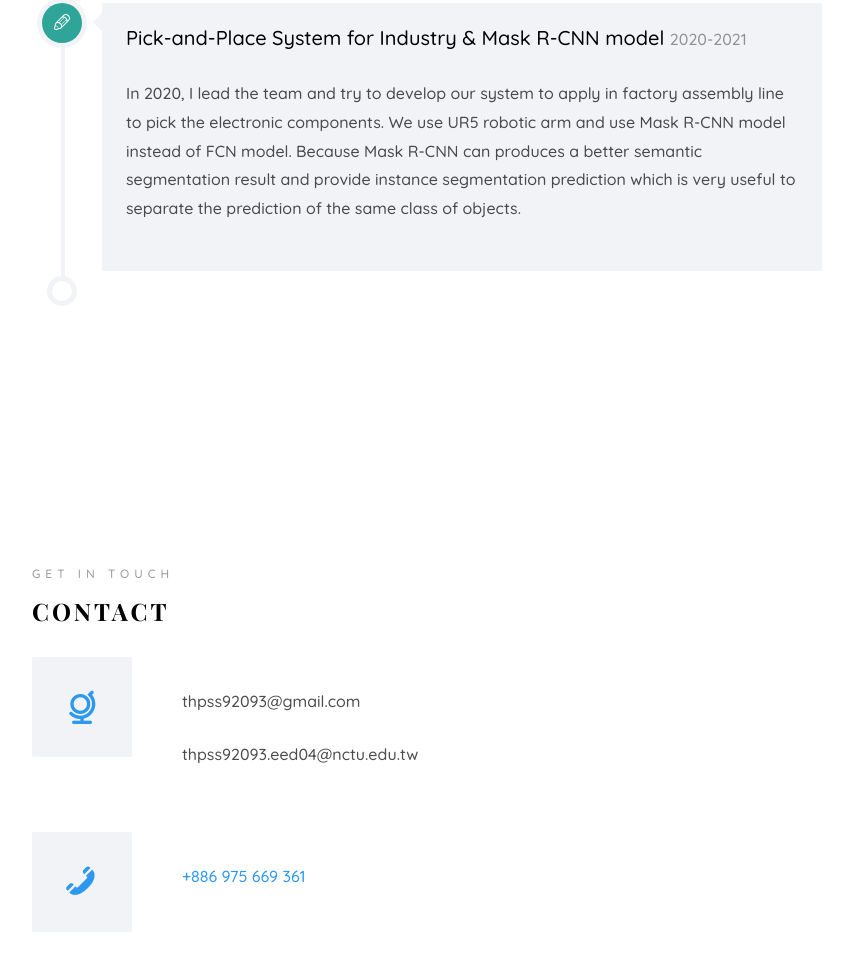
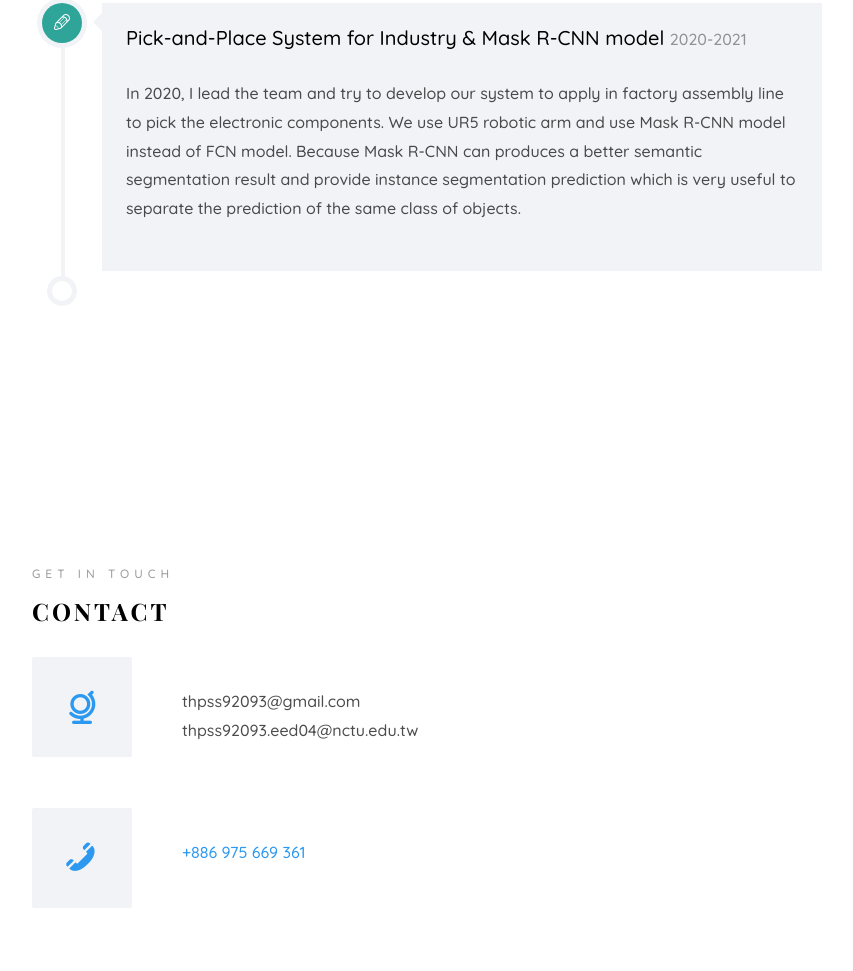
Before and after one commit to thpss92093/thpss92093.github.io, a plain HTML site: page index.html in a window 1280 px wide. Shown: the part 4381-5352 px from the top of the page, without its empty margins (363-1216 px from the left). Drawn offline with nearby package versions, Linux system fonts and the light colour scheme; files whose address does not match are found by name; a web font is replaced by a local one.

Commit message:
typesetting

```diff
--- a/index.html
+++ b/index.html
@@ -793,8 +793,7 @@ Copyright &copy;<script>document.write(new Date().getFullYear());</script> All r
 									<i class="icon-globe-outline"></i>
 								</div>
 								<div class="colorlib-text">
-									<p>thpss92093@gmail.com</p>
-									<p>thpss92093.eed04@nctu.edu.tw</p>
+									<p>thpss92093@gmail.com<br>thpss92093.eed04@nctu.edu.tw</p>
 								</div>
 							</div>
 						</div>
```
